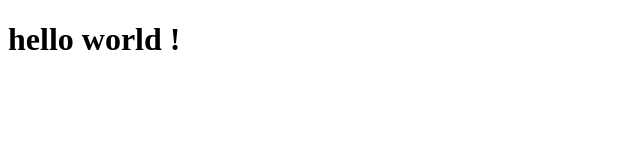
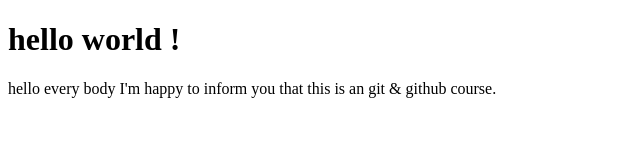
Before and after one commit to 1MR-Joe/practicing-git, a plain HTML site: page index.html in a window 1280 px wide. Shown: the whole page, without its empty margins (0-640 px from the left). Drawn offline with Linux system fonts and the light colour scheme.

Commit message:
wrote first announcement

```diff
--- a/index.html
+++ b/index.html
@@ -8,5 +8,6 @@
 </head>
 <body>
   <h1>hello world !</h1>
+  <p>hello every body I'm happy to inform you that this is an git & github course.</p>
 </body>
 </html>
```
